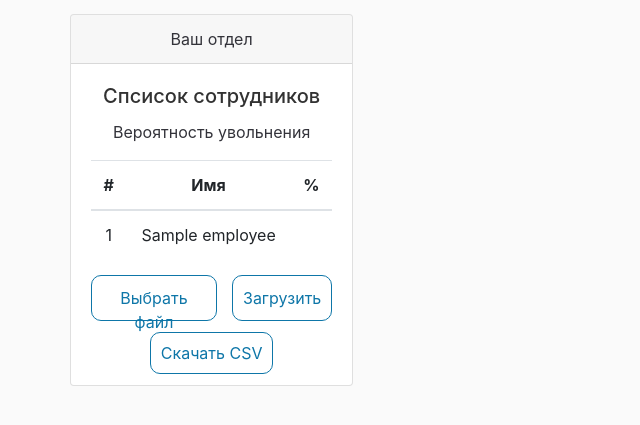
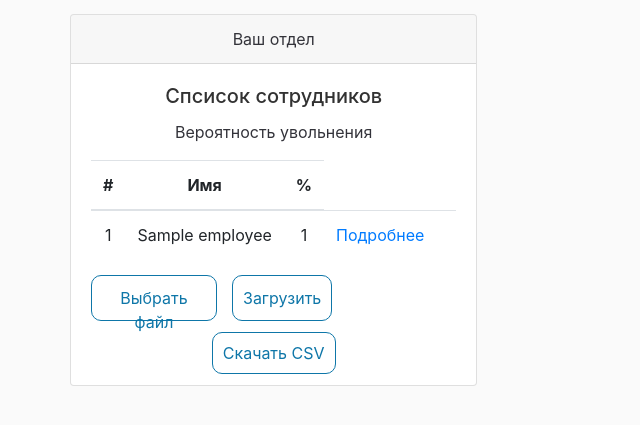
Before and after one commit to alotzte/bbjob_ready, a FastAPI app: template templates/home.html in a window 1280 px wide. Shown: the part 56-481 px from the top of the page, without its empty margins (0-640 px from the left). Run offline with FastAPI, Linux system fonts and the light colour scheme; the template is opened without the code that fills it: most values are stand-ins (such as "Sample title", 1, 10 or a date in 2020); some libraries are stand-ins or nearby versions.

Commit message:
fix front

```diff
--- a/static/css/base.css
+++ b/static/css/base.css
@@ -64,3 +64,36 @@ label{
 .hidden{
     display: none;
 }
+
+.employee-tr{
+    position: relative;
+}
+.employee-iframe{
+    position: absolute;
+    top: 0 ;
+    left: 100px;
+}
+
+.employee-show-more{
+    cursor: pointer;
+    padding: 0 20px 0 0;
+    position: relative;
+}
+
+.employee-show-more::after{
+    content: '';
+    position: absolute;
+    top: 0 ;
+    right: 0;
+    cursor: pointer;
+    padding: 0 20px 0 0;
+    background-image: url(/static/img/arrow.svg);
+    background-repeat: no-repeat ;
+    background-position: right;
+    background-size: 16px;
+    transition: all 0.3s ease-out;
+}
+
+.employee-show-more::after .opened{
+    transform: rotate(180deg);
+}
--- a/templates/home.html
+++ b/templates/home.html
@@ -20,9 +20,15 @@
                     <tbody>
 
                     {% for employee in employees %}
-                    <tr class="pointer employee-show-more" id="show-more-id-{{employee.id}}">
+                    <tr class="pointer employee-tr">
                         <td>{{employee.id}}</td>
                         <td>{{employee.name}}</td>
+                        <td>{{employee.percent}}</td>
+                        <td><a href="#" class="employee-show-more" id="show-more-id-{{employee.id}}">Подробнее</a></td>
+                        <td class="employee-iframe hidden" id="iframe-id-{{employee.id}}">
+                            <iframe src="http://46.243.227.152:3000/d-solo/f1e9df08-b241-4d63-9838-27439269f963/rabochaya?orgId=1&var-user_id={{employee.id}}&from=1702803836052&to=1702825436052&panelId=1"
+                            width="450" height="200" frameborder="0"></iframe>
+                        </td>
                     </tr>
                     {% endfor %}
 
@@ -41,13 +47,6 @@
 
         </div>
     </div>
-    {% for employee in employees %}
-    <div class="employee-iframe hidden" id="iframe-id-{{employee.id}}">
-            <iframe src="http://45.9.24.165:3000/d-solo/e7e950a4-9130-4e62-9642-f9babdc9dfbe/test?orgId=1&var-user_id={{employee.id}}&from=1702653347048&to=1702674947048&panelId=1"
-            width="450" height="200" frameborder="0"></iframe>
-    </div>
-    {% endfor %}
-
     <script>
 
     </script>
```
Also changed, not shown: static/img/arrow.svg (added).
